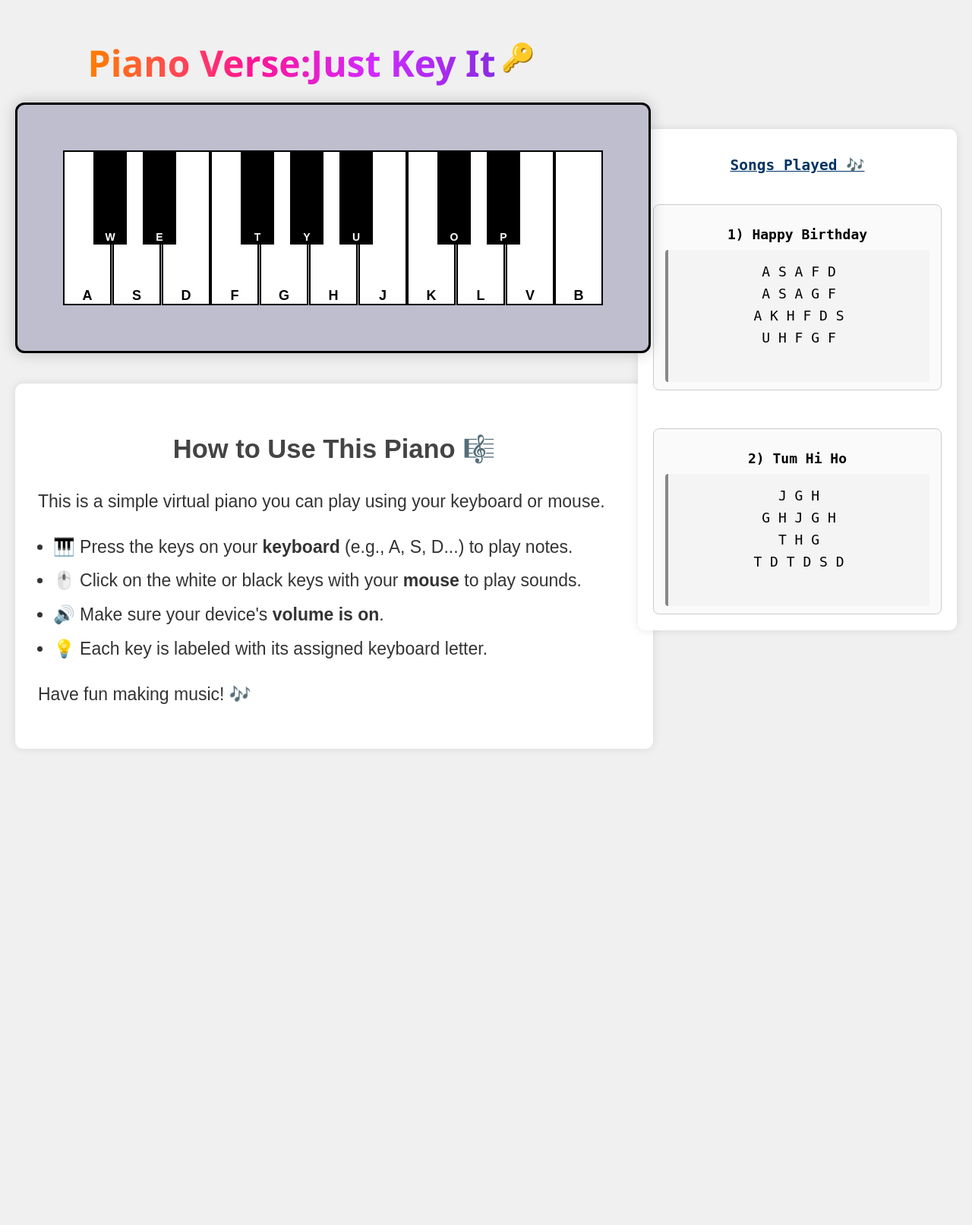
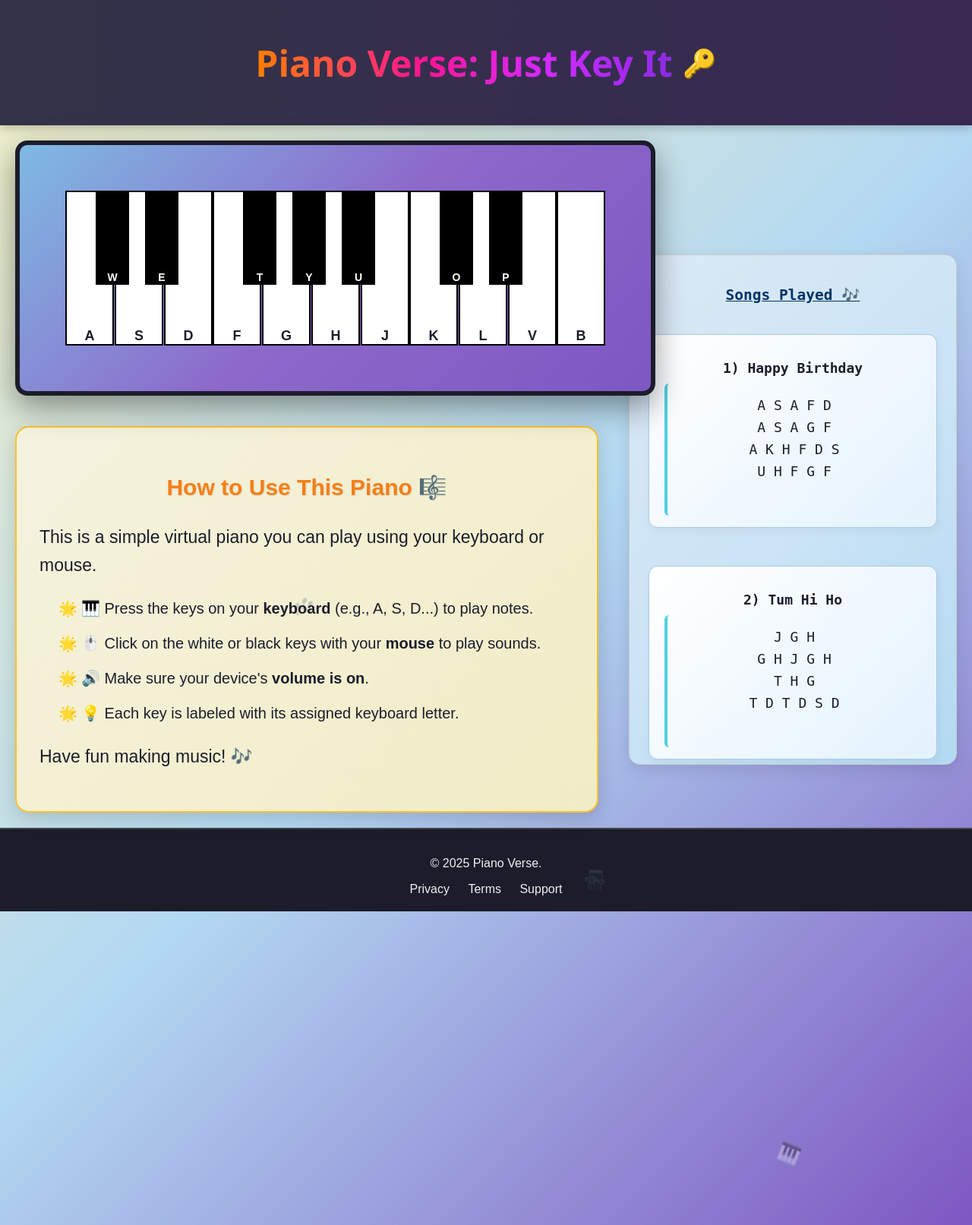
Before and after one commit to Par-web-lab/piano-app, a Flask app: page / in a window 1280 px wide. Shown: the whole page at 76% size. Run offline with Flask 2, Linux system fonts and the light colour scheme.

Commit message:
Updated header and key styling

```diff
--- a/static/style.css
+++ b/static/style.css
@@ -1,63 +1,67 @@
 body {
     text-align: center;
     font-family: Arial, sans-serif;
-    background-color: #f0f0f0;
+    background: linear-gradient(135deg, #f5f0c2f1, #b3d9f2, #7e57c2);
     margin: 0;
+    background-attachment: fixed;
+    background-size: cover;
+    color: #f0f0f0;
 }
 
 /* Piano Box */
 .piano {
     display: flex;
-    gap: 0;
     justify-content: center;
     padding: 60px;
-    background-color: rgb(191, 190, 207);
-    border-radius: 12px;
+    background: linear-gradient(135deg, #7ebae3, #8d69ca, #7e57c2);
+    border-radius: 16px;
     width: fit-content;
-    box-shadow: 0 0 20px rgba(0, 0, 0, 0.2);
+    box-shadow: 0 15px 40px rgba(0, 0, 0, 0.4);
     position: relative;
     flex-wrap: nowrap;
-    border: 3px solid black;
+    border: 6px solid #1c1c2b;
     margin: 0 auto 40px auto;
+    transition: transform 0.3s ease, box-shadow 0.3s ease;
+}
+
+.piano:hover {
+    transform: translateY(-5px);
+    box-shadow: 0 20px 50px rgba(0, 0, 0, 0.5);
 }
 
 #mainHeading {
-    text-align: center;
     font-size: 48px;
     font-weight: bold;
     font-family: 'Segoe UI', Tahoma, Geneva, Verdana, sans-serif;
-    margin-top: 30px;
-    margin-bottom: 20px;
+    margin: 20px 0;
     display: flex;
     justify-content: center;
+    align-items: center;
     flex-wrap: wrap;
-    gap: 2px;
+    gap: 8px;
 }
 
 /* Colorful glossy effect per letter */
 .cool {
     background: linear-gradient(90deg,
-  #ff7f00 0%,     /* Bright Orange */
-  #ff4d4d 20%,    /* Coral Red */
-  #ff1493 40%,    /* Deep Pink */
-  #d12aff 70%,    /* Vivid Violet */
-  #8a2be2 100%    /* Purple */
-  );
-
-  background-clip: text;                 /* Standard syntax */
-  -webkit-background-clip: text;         /* Safari/Chrome support */
-  -webkit-text-fill-color: transparent;  /* Required to make gradient visible in text */
-
+        #ff7f00 0%,
+        #ff4d4d 20%,
+        #ff1493 40%,
+        #d12aff 70%,
+        #8a2be2 100%
+    );
+    background-clip: text;
+    -webkit-background-clip: text;
+    -webkit-text-fill-color: transparent;
     font-weight: 900;
     transition: transform 0.2s ease;
 }
-
 
 .cool:hover {
     transform: scale(1.1);
 }
 
-/* Emoji styling */
+/* 🔑 Emoji Styling */
 .emoji {
     font-size: 36px;
     margin-left: 5px;
@@ -81,11 +85,17 @@ body {
     justify-content: center;
     font-weight: bold;
     font-size: 18px;
+    color: #1c1c2b; /* ✅ Dark label for visibility */
     z-index: 1;
-    position: relative;
     margin-right: 1px;
     cursor: pointer;
 }
+.white-key.active {
+    background-color: cyan !important;
+    color: #1c1c2b !important; /* ✅ Ensure label stays dark */
+}
+
+
 .white-key:last-child {
     margin-right: 0;
 }
@@ -109,6 +119,7 @@ body {
     cursor: pointer;
 }
 
+
 /* Active key */
 .white-key.active,
 .black-key.active {
@@ -119,32 +130,56 @@ body {
 /* Description Box */
 .description {
     padding: 30px;
-    background-color: #fff;
-    border-radius: 10px;
-    box-shadow: 0 0 12px rgba(0, 0, 0, 0.1);
+    background: linear-gradient(135deg, #f5f3e0, #f3efd1, #f0ecc6);
+    border-radius: 18px;
+    box-shadow: 0 8px 24px rgba(0, 0, 0, 0.15);
     font-size: 23px;
     text-align: left;
     line-height: 1.6;
-    color: #333;
-    width: 100%;
+    color: #1c1c2b;
     max-width: 800px;
     margin: 0 auto;
+    transition: transform 0.3s ease, box-shadow 0.3s ease;
+    border: 2px solid #fbc02d;
 }
 
+/* Hover effect */
+.description:hover {
+    transform: translateY(-6px);
+    box-shadow: 0 16px 40px rgba(0, 0, 0, 0.2);
+}
+/* Heading */
 .description h2 {
     text-align: center;
-    color: #444;
-    margin-bottom: 10px;
+    color: #f57f17;
+    margin-bottom: 20px;
+    font-weight: bold;
+    font-size: 30px;
+    text-shadow: 1px 1px 2px rgba(0, 0, 0, 0.1);
 }
 
+/* List */
 .description ul {
-    padding-left: 20px;
-    text-align: left;
+    padding-left: 25px;
+    list-style: none;
 }
 
 .description li {
-    margin-bottom: 8px;
+    margin-bottom: 14px;
+    font-size: 20px;
+    position: relative;
+    padding-left: 30px;
 }
+
+.description li::before {
+    content: "🌟";
+    position: absolute;
+    left: 0;
+    top: 0;
+    font-size: 20px;
+    color: #fbc02d;
+}
+
 
 /* Flex Layout */
 .container {
@@ -169,15 +204,22 @@ body {
     width: 380px;
     max-height: 620px;
     overflow-y: auto;
-    padding: 20px;
-    background-color: #ffffff;
-    border-radius: 10px;
-    box-shadow: 0 0 12px rgba(0, 0, 0, 0.1);
+    padding: 25px;
+    background: linear-gradient(135deg, #dbe9f4, #cce4f6, #b3d9f2);
+    border-radius: 15px;
+    box-shadow: 0 6px 20px rgba(0, 0, 0, 0.1);
     font-family: monospace;
     margin-top: 150px;
     display: flex;
     flex-direction: column;
     gap: 20px;
+    transition: transform 0.3s ease, box-shadow 0.3s ease;
+    border: 1px solid #ccc;
+}
+
+.sidebar:hover {
+    transform: scale(1.02);
+    box-shadow: 0 10px 30px rgba(0, 0, 0, 0.2);
 }
 
 .sidebar h2 {
@@ -185,36 +227,57 @@ body {
     color: #003366;
     margin-bottom: 20px;
     text-decoration: underline;
+    font-weight: bold;
 }
 
 .song {
     margin-bottom: 30px;
-    padding: 10px 15px;
-    background-color: #fafafa;
-    border: 1px solid #ccc;
-    border-radius: 8px;
+    padding: 15px 20px;
+    background: linear-gradient(135deg, #ffffff, #e3f2fd);
+    border: 1px solid #aacbe2;
+    border-radius: 12px;
+    box-shadow: 2px 4px 12px rgba(0, 0, 0, 0.05);
+    transition: transform 0.3s ease;
+    cursor: pointer;
+    color: #1c1c2b;
 }
+
+.song:hover {
+    transform: translateY(-5px);
+    box-shadow: 0 8px 20px rgba(0, 0, 0, 0.1);
+}
+
+
 
 .song h3 {
     margin-bottom: 10px;
     font-size: 18px;
+    color: #1c1c2b;
+    font-weight: bold;
+    text-align: center;
 }
 
 .song pre {
-    background-color: #f4f4f4;
+    background-color: transparent;
     font-size: 18px;
-    padding: 15px 5px;
-    border-left: 4px solid #888;
+    padding: 15px 10px;
+    border-left: 4px solid #4dd0e1;
     white-space: pre-wrap;
     word-break: break-word;
     line-height: 1.6;
-    border-radius: 4px;
-
-    text-align: center;         /* ✅ CENTER the song notes */
-    margin: 0 auto;             /*✅ Optional: centers the block if needed*/
+    border-radius: 6px;
+    text-align: center;
+    margin: 0 auto;
+    color: #1c1c2b;
+    transition: box-shadow 0.3s ease;
 }
 
-/* Scrollbar styling (optional) */
+.song:hover pre {
+    box-shadow: 0 0 12px rgba(0, 188, 212, 0.3);
+    background: linear-gradient(135deg, #dbe9f4, #cce4f6, #b3d9f2);
+}
+
+/* 🖱️ Scrollbar Styling */
 .sidebar::-webkit-scrollbar {
     width: 8px;
 }
@@ -225,3 +288,114 @@ body {
 .sidebar::-webkit-scrollbar-track {
     background-color: #f0f0f0;
 }
+
+/* Header */
+.site-header {
+    display: flex;
+    justify-content: center; /* Center horizontally */
+    align-items: center;
+    flex-direction: column; /* Stack elements vertically */
+    background: linear-gradient(to right, #333348, rgb(56, 41, 82));
+    padding: 30px 20px;
+    color: #fff;
+    box-shadow: 0 4px 12px rgba(0, 0, 0, 0.2);
+    text-align: center;
+}
+
+.logo-title {
+    display: flex;
+    align-items: center;
+    gap: 15px;
+}
+
+.logo {
+    width: 40px;
+    height: 40px;
+}
+
+.app-title {
+    font-size: 28px;
+    font-weight: bold;
+}
+
+.nav-links a {
+    margin-left: 20px;
+    color: #fff;
+    text-decoration: none;
+    font-weight: 500;
+}
+
+.nav-links a:hover {
+    text-decoration: underline;
+}
+
+/* Footer */
+.site-footer {
+    background: #1c1c2b;
+    color: #f0f0f0;
+    padding: 20px 40px;
+    text-align: center;
+    font-size: 16px;
+    border-top: 2px solid #444;
+}
+
+.footer-links {
+    margin-top: 10px;
+}
+
+.footer-links a {
+    margin: 0 10px;
+    color: #f0f0f0;
+    text-decoration: none;
+}
+
+.footer-links a:hover {
+    text-decoration: underline;
+}
+
+/* Floating Notes Animation */
+.floating-notes {
+    position: fixed;
+    top: 0;
+    left: 0;
+    width: 100%;
+    height: 100%;
+    pointer-events: none;
+    overflow: hidden;
+    z-index: 0;
+}
+
+.floating-notes span {
+    position: absolute;
+    font-size: 24px;
+    animation: floatNote 10s linear infinite;
+    color: rgba(255, 255, 255, 0.3);
+}
+
+.floating-notes span:nth-child(1) {
+    left: 10%;
+    animation-delay: 0s;
+}
+.floating-notes span:nth-child(2) {
+    left: 30%;
+    animation-delay: 2s;
+}
+.floating-notes span:nth-child(3) {
+    left: 60%;
+    animation-delay: 4s;
+}
+.floating-notes span:nth-child(4) {
+    left: 80%;
+    animation-delay: 6s;
+}
+
+@keyframes floatNote {
+    0% {
+        top: 100%;
+        transform: translateY(0) rotate(0deg);
+    }
+    100% {
+        top: -10%;
+        transform: translateY(-100%) rotate(360deg);
+    }
+}
--- a/templates/index.html
+++ b/templates/index.html
@@ -2,24 +2,35 @@
 <html lang="en">
 <head>
     <meta charset="UTF-8">
-    <title>Web Piano</title>
+    <title>Piano Verse</title>
     <link rel="stylesheet" href="{{ url_for('static', filename='style.css') }}">
 </head>
 <body>
 
+    <!-- 🎵 Floating Musical Notes Animation -->
+    <div class="floating-notes">
+        <span>🎵</span>
+        <span>🎶</span>
+        <span>🎼</span>
+        <span>🎹</span>
+    </div>
+
+    <!-- 🎹 Header -->
+    <header class="site-header">
+        <h1 id="mainHeading">
+            <b class="cool">Piano Verse: Just Key It</b>
+            <span class="emoji">🔑</span>
+        </h1>
+
+    </header>
+
+    <!-- 🎼 Main Content -->
     <div class="container">
+        <!-- Left Section -->
+        <div class="main-content">
 
-        <!-- Left Main Area -->
-        <div class="main-content">
-           <h1 id="mainHeading">
-  <b class="cool">Piano Verse:Just Key It </b>
-  <span class="emoji">🔑</span>
-</h1>
-
-
-            <!-- Piano keys -->
+            <!-- Piano Keys -->
             <div class="piano">
-                <!-- Your piano keys remain unchanged -->
                 <div class="key-wrapper">
                     <div class="white-key" data-note="C" data-key="A">A</div>
                     <div class="black-key" data-note="C_s" data-key="W">W</div>
@@ -62,7 +73,7 @@
                 </div>
             </div>
 
-            <!-- Description -->
+            <!-- Instructions -->
             <div class="description">
                 <h2>How to Use This Piano 🎼</h2>
                 <p>This is a simple virtual piano you can play using your keyboard or mouse.</p>
@@ -74,10 +85,9 @@
                 </ul>
                 <p>Have fun making music! 🎶</p>
             </div>
-
         </div>
 
-        <!-- Right Sidebar -->
+        <!-- 🎶 Sidebar -->
         <div class="sidebar">
             <h2>Songs Played 🎶</h2>
 
@@ -110,7 +120,7 @@
             </div>
 
             <div class="song">
-                <h3>4) All of me</h3>
+                <h3>4) All of Me</h3>
                 <pre>
 A A A
 W W W
@@ -119,9 +129,19 @@
                 </pre>
             </div>
         </div>
-
     </div>
 
+    <!-- 🎵 Footer -->
+    <footer class="site-footer">
+        <p>&copy; 2025 Piano Verse.</p>
+        <div class="footer-links">
+            <a href="#">Privacy</a>
+            <a href="#">Terms</a>
+            <a href="#">Support</a>
+        </div>
+    </footer>
+
+    <!-- 🎹 Piano Script -->
     <script src="{{ url_for('static', filename='piano.js') }}"></script>
 </body>
 </html>
```
